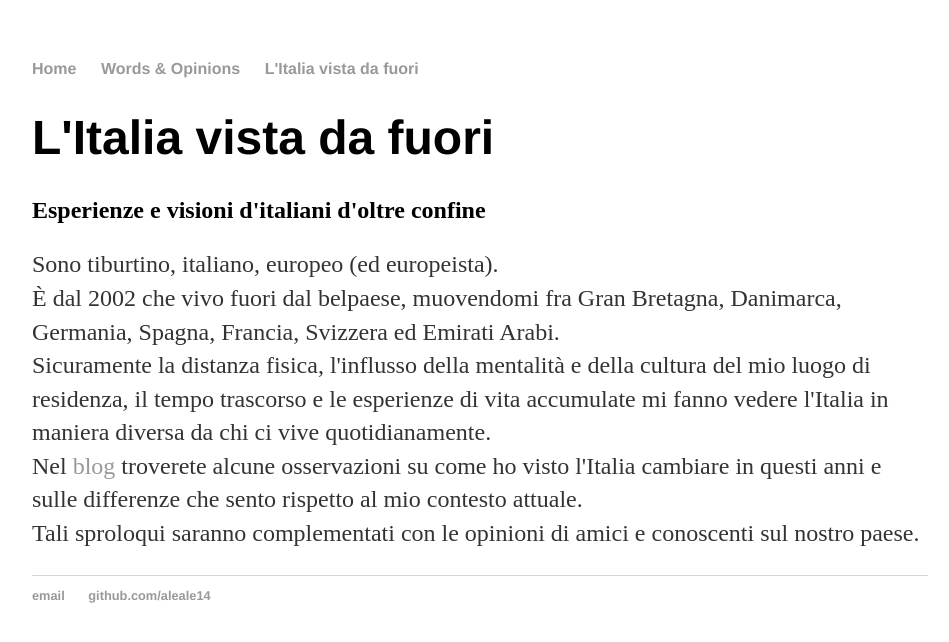
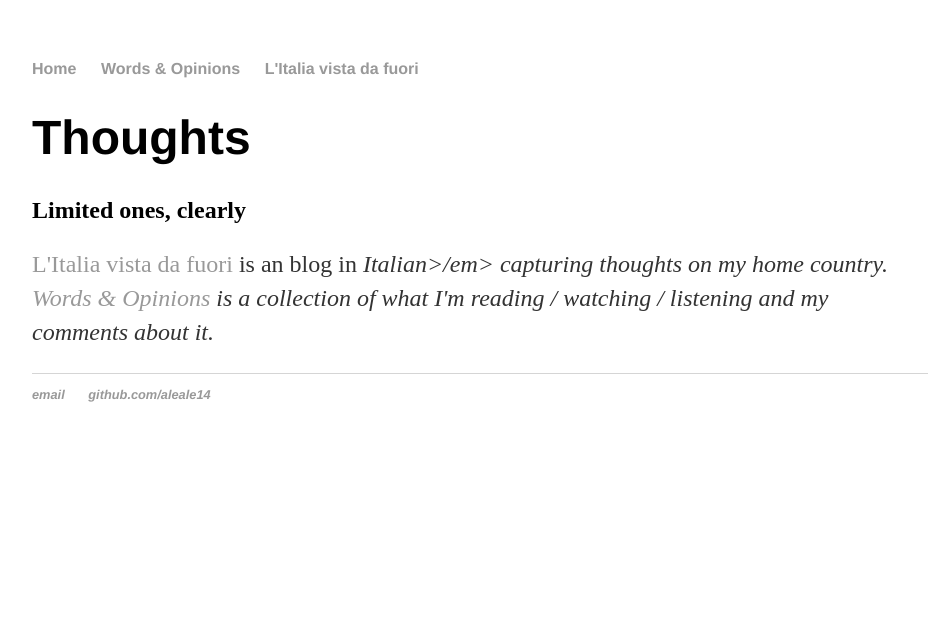
Before and after one commit to aleale14/aleale14.github.io, a Jekyll site: the page built from index.html, in a window 1280 px wide. Shown: the top 642 px of the page, without its empty margins (160-1109 px from the left). Built offline with Jekyll 4.4.1, drawn with Linux system fonts in a browser that asks for light colours.

Commit message:
Update index.html

```diff
--- a/index.html
+++ b/index.html
@@ -1,14 +1,11 @@
 ---
 layout: default
-title: L'Italia vista da fuori
+title: Home
 ---
     		<div class="blurb">
-        		<h1>L'Italia vista da fuori</h1>
-			<h2> Esperienze e visioni d'italiani d'oltre confine </h2>
-				<p>Sono tiburtino, italiano, europeo (ed europeista). <br>
-					È dal 2002 che vivo fuori dal belpaese, muovendomi fra Gran Bretagna, Danimarca, Germania, Spagna, Francia, Svizzera ed Emirati Arabi.<br>
-					Sicuramente la distanza fisica, l'influsso della mentalità e della cultura del mio luogo di residenza, il tempo trascorso e le esperienze di vita accumulate mi fanno vedere l'Italia in maniera diversa da chi ci vive quotidianamente.<br>
-					Nel <a href="/blog"> blog </a> troverete alcune osservazioni su come ho visto l'Italia cambiare in questi anni e sulle differenze che sento rispetto al mio contesto attuale.<br>
-					Tali sproloqui saranno complementati con le opinioni di amici e conoscenti sul nostro paese. <br>
+        		<h1>Thoughts</h1>
+			<h2> Limited ones, clearly</h2>
+				<p><a href="/blog">L'Italia vista da fuori</a> is an blog in <em>Italian>/em> capturing thoughts on my home country. <br>
+				<a href="/read">Words & Opinions</a> is a collection of what I'm reading / watching / listening and my comments about it.
 					</p>
     		</div><!-- /.blurb -->
```
